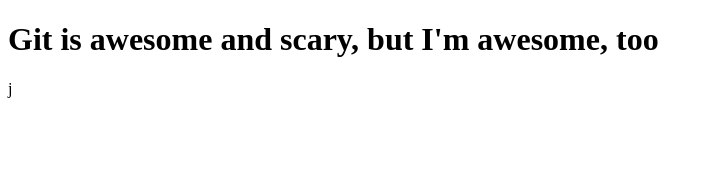
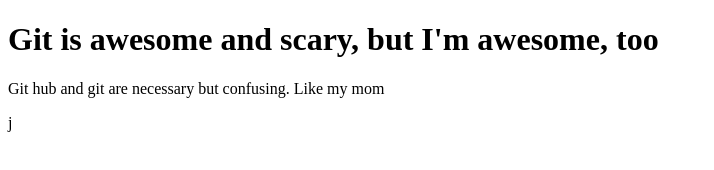
Before and after one commit to dhobson21/github101, a plain HTML site: page index.html in a window 1280 px wide. Shown: the whole page, without its empty margins (0-714 px from the left). Drawn offline with Linux system fonts and the light colour scheme.

Commit message:
added a paragraph

```diff
--- a/index.html
+++ b/index.html
@@ -8,5 +8,8 @@
 </head>
 <body>
   <h1>Git is awesome and scary, but I'm awesome, too</h1>
+  <p>
+      Git hub and git are necessary but confusing. Like my mom
+  </p>
 </body>
 </html>j
```
